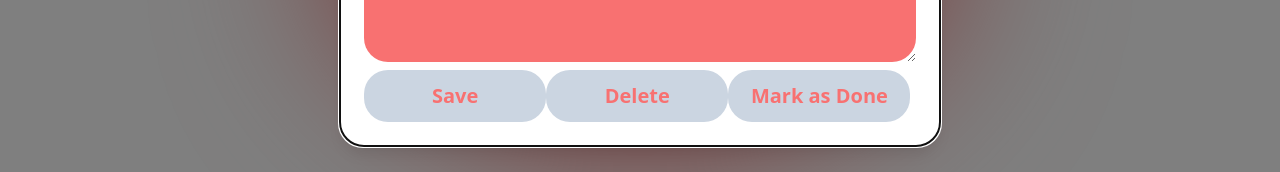
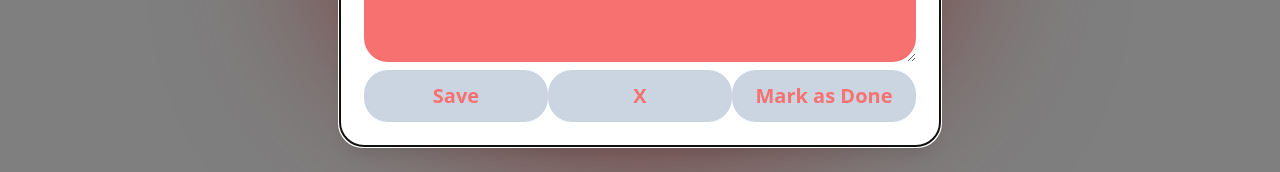
Before and after one commit to eycis/my-notepad, a Next.js app: page / in a window 1280 px wide. Both pictures are taken after a click on the element "Create". Shown: the part 552-724 px from the top of the page. Built offline with nearby package versions, Linux system fonts and the light colour scheme.

Commit message:
deleteNote

```diff
--- a/components/Note.tsx
+++ b/components/Note.tsx
@@ -1,9 +1,12 @@
 import React, { useEffect, useState } from 'react';
-import { Modal } from '@mui/material';
+import { IconButton, Modal } from '@mui/material';
 import { model, NoteType } from './NoteProps';
+import { CursorArrowRaysIcon } from '@heroicons/react/24/outline';
 
 
-const Note = ({ open, handleClose, saveNote, note }: model) => {
+const Note = ({ open, note, saveNote, deleteNote }: { open: boolean; note: NoteType | null;
+  saveNote: (title: string, content: string, done: boolean) => void;
+  deleteNote: (id: number) => void; }) => {
 
   const [title, setTitle] = useState<string>(note?.title || 'New Note');
   const [content, setContent] = useState<string>(note?.content || '• New content');
@@ -21,14 +24,6 @@ const Note = ({ open, handleClose, saveNote, note }: model) => {
     }},
       [note]);
 
-  const handleSave = () => {
-    saveNote(title, content, done);
-  };
-
-  const handleMarkAsDone = () => {
-    setDone(true);
-  };
-
   const handleContentKeyDown = (e: React.KeyboardEvent<HTMLTextAreaElement | HTMLInputElement>) => {
     if (e.key === 'Enter') {
       e.preventDefault();
@@ -37,7 +32,7 @@ const Note = ({ open, handleClose, saveNote, note }: model) => {
   };
 
   return (
-    <Modal open={open} onClose={handleClose}>
+    <Modal open={open}>
       <div className='absolute top-1/2 left-1/2 transform -translate-x-1/2 -translate-y-1/2
        w-full sm:w-[90%] md:w-[80%] lg:w-[600px] h-auto max-h-[90vh] overflow-auto bg-white p-6 mt-6 rounded-3xl shadow-lg'>
       <input
@@ -56,18 +51,18 @@ const Note = ({ open, handleClose, saveNote, note }: model) => {
       />
       <button
         className="action-button"
-        onClick={handleSave}>
+        onClick={() => saveNote(title, content, done)}>
         Save
       </button>
       <button
         className="action-button"
-        //</div>onClick={}
-        >
-        Delete
+        onClick={() =>
+          note && deleteNote(note.id)}>
+        {note == undefined? "X" : "Delete"}
       </button>
       <button
         className="action-button"
-        onClick={handleMarkAsDone}>
+        onClick={() => setDone(true)}>
        {done? "Done" : "Mark as Done"}
        </button>
       </div>
--- a/components/NoteProps.tsx
+++ b/components/NoteProps.tsx
@@ -1,8 +1,9 @@
 export type model = {
     open: boolean;
-    handleClose: () => void;
+    //handleClose: () => void;
     saveNote: (title: string, content: string, done: boolean) => void;
-    note?: { title: string; content: string; done: boolean, id: number };
+    deleteNote: (id: number) => void;
+    note: NoteType | null;
 };
 
 export type NoteType = {
--- a/pages/index.tsx
+++ b/pages/index.tsx
@@ -5,6 +5,7 @@ import Body from '@/components/Body';
 import Footer from '@/components/Footer';
 import Note from '@/components/Note';
 import { model, NoteType } from '@/components/NoteProps';
+import { title } from 'process';
 
 const HomePage = () => {
   //const [nav, setNav] = useState(false);
@@ -16,19 +17,23 @@ const HomePage = () => {
   const [selectedNote, setSelectedNote] = useState<NoteType | null>(null);
 
   const handleAddNote = () =>{
+    console.log("nová poznámka", selectedNote?.id);
     setOpenNote(!note);
   }
 
   const handleToggleNote = (toggledNote : NoteType) => {
     setSelectedNote(toggledNote);
-    setOpenNote(!note);
+    setOpenNote(true);
   }
 
   const handleSaveNote = ( title: string, content: string, done: boolean) =>{
     if (selectedNote){
-      console.log("editing note");
-      console.log(notes);
-      setNotes((prevNotes) => [...notes]);
+      console.log("editing note", selectedNote.id, selectedNote.title);
+      const updatedNote = (notes.map((note) =>
+          note.id === selectedNote.id ? { ...note, title, content, done } : note
+        )
+      );
+      setNotes(updatedNote);
     }
     else{
       console.log("saving new note");
@@ -38,8 +43,25 @@ const HomePage = () => {
         content,
         done
     }
-    setNotes((prevNotes) => [...notes, newNote]);
+      setNotes((prevNotes) => [...notes, newNote]);
     }
+    setSelectedNote(null);
+    setOpenNote(!note);
+  }
+
+  const handleDeleteNote = (id: number) => {
+    console.log("klikla si na delete tlačítko");
+    const tempNotes = [...notes];
+    const index = tempNotes.findIndex(note=> note.id == id)
+    if (index > -1) {
+      tempNotes.splice(index, 1)
+    }
+    else if(!index || index == undefined){
+      console.log("index:" ,index)
+      setOpenNote(!note)
+    }
+    setNotes(tempNotes);
+    setSelectedNote(null);
     setOpenNote(!note);
   }
 
@@ -52,12 +74,10 @@ const HomePage = () => {
 
       {note && (
         <Note
-          open={note}
-          handleClose={handleAddNote}
-          saveNote={(title, content, done) => {
-            console.log('Saving note:', { title, content, done });
-            handleSaveNote(title, content, done);
-          }}
+        open={note}
+        note={selectedNote}
+        saveNote={handleSaveNote}
+        deleteNote={handleDeleteNote}
         />
       )}
      {/* <Footer/> */}
--- a/styles/globals.css
+++ b/styles/globals.css
@@ -14,7 +14,7 @@
     @appy
   } */
   .action-button{
-    @apply mt-2 w-[33%] p-3 rounded-3xl bg-slate-300 text-red-400 font-bold hover:text-slate-300
+    @apply mt-2 w-1/3 p-3 rounded-3xl bg-slate-300 text-red-400 font-bold hover:text-slate-300
    hover:bg-red-400 transition-all duration-500 sm:text-xl lg:text-xl
   }
 }
```
